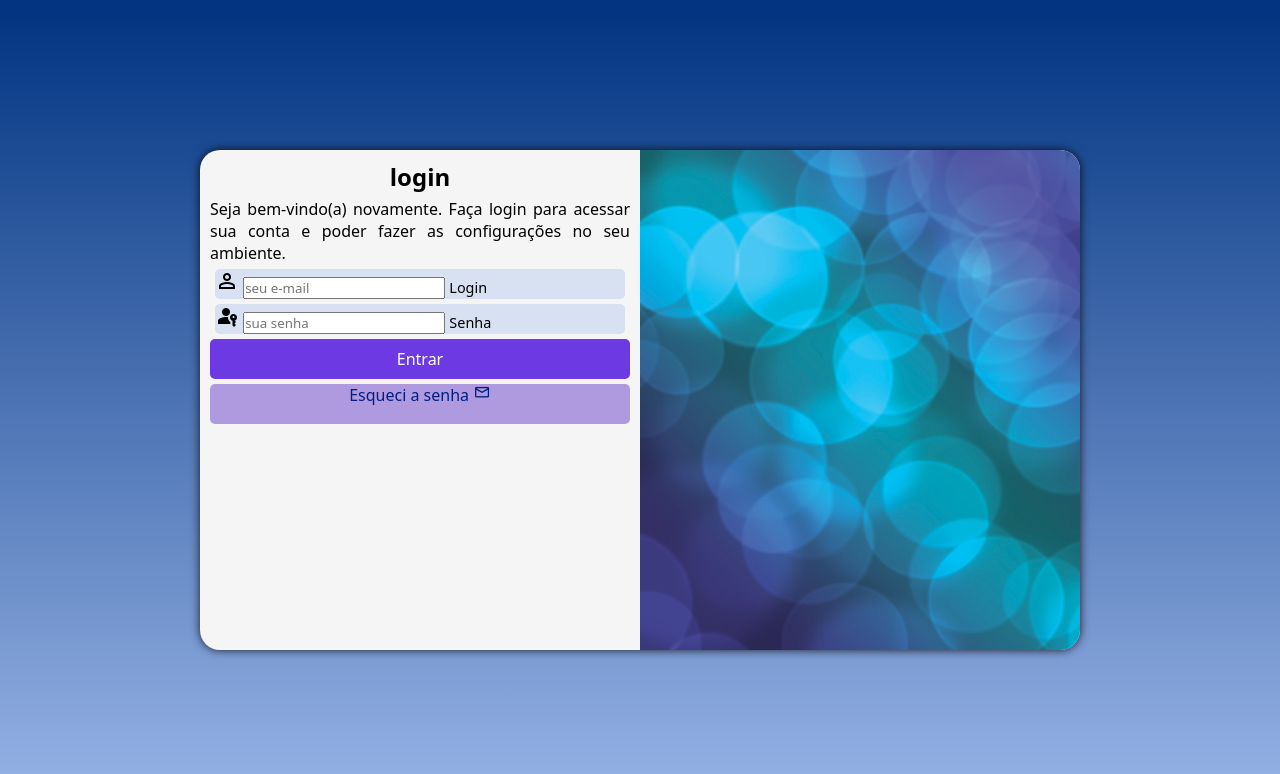
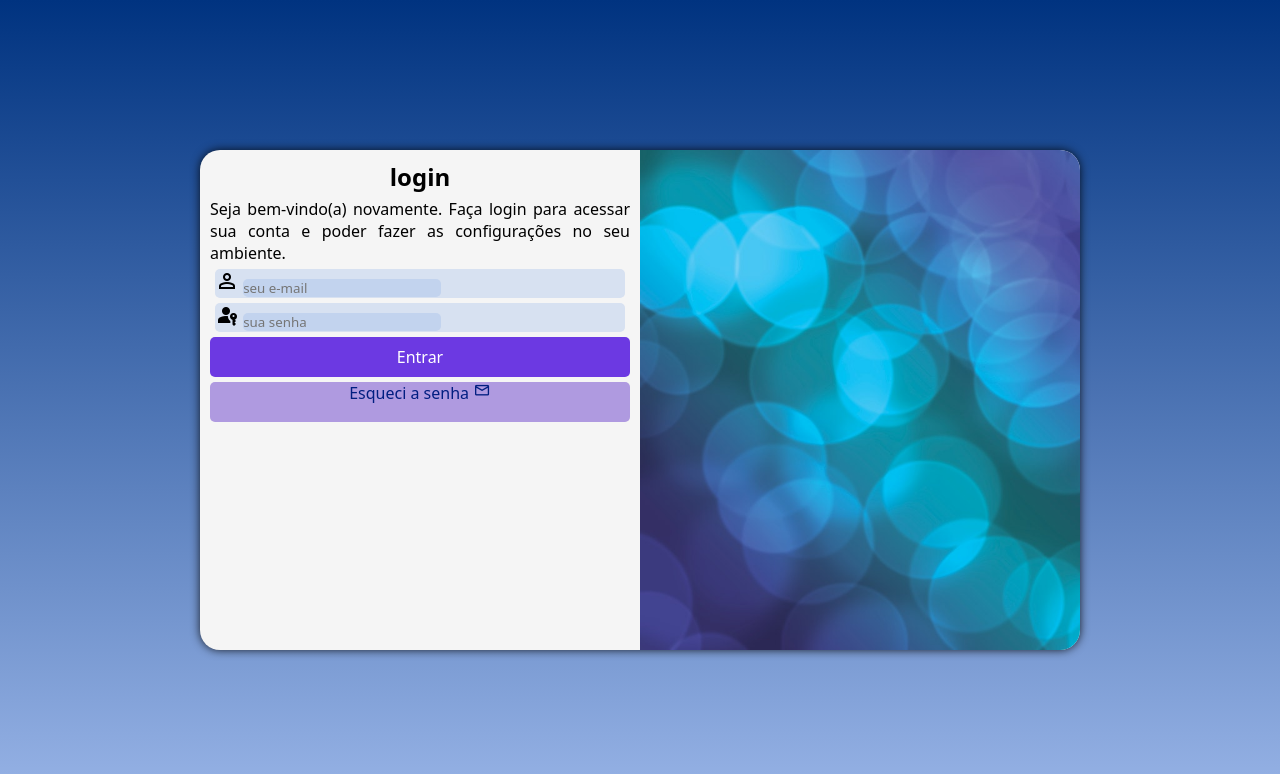
Before and after one commit to Fabioeris/Tela_de_Login, a plain HTML site: page index.html in a window 1280 px wide. Drawn offline with nearby package versions, Linux system fonts and the light colour scheme.

Commit message:
finalizado porém pode-se ver mais coisas na ultima aula

```diff
--- a/estilos/style.css
+++ b/estilos/style.css
@@ -35,6 +35,12 @@ div.campo{
     border-radius: 5px;
 }
 
+div.campo >input{
+    background-color:#97b3e652;
+    width: auto;
+    border: none;
+    border-radius: 5px;
+}
 
 section#login{
     position: absolute;
@@ -80,7 +86,7 @@ form > input[type=submit] {
 }
 
 form > input[type=submit]:hover {
-    background-color: rgba(189, 194, 221, 0.877);
+    background-color: #bdc2dde0;
     color:  #6c39e2;
 }
 
--- a/index.html
+++ b/index.html
@@ -27,7 +27,7 @@
                             person
                             </span>
                         <input type="email" name="login" id="ilogin"  placeholder="seu e-mail" autocomplete="email" required maxlength="30">
-                        <label for="ilogin" style="font-size: 0.9em;">Login</label>
+                        <label for="ilogin" style="font-size: 0.9em;"></label>
                     </div>
 
                     <div class="campo">
@@ -35,7 +35,7 @@
                             passkey
                             </span>
                         <input type="password" name="senha" id="isenha" placeholder="sua senha" autocomplete="current-password" required minlength="8" maxlength="15">
-                        <label for="isenha" style="font-size: 0.9em;">Senha</label>
+                        <label for="isenha" style="font-size: 0.9em;"></label>
 
                     </div>
                     <input type="submit" value="Entrar">
```
